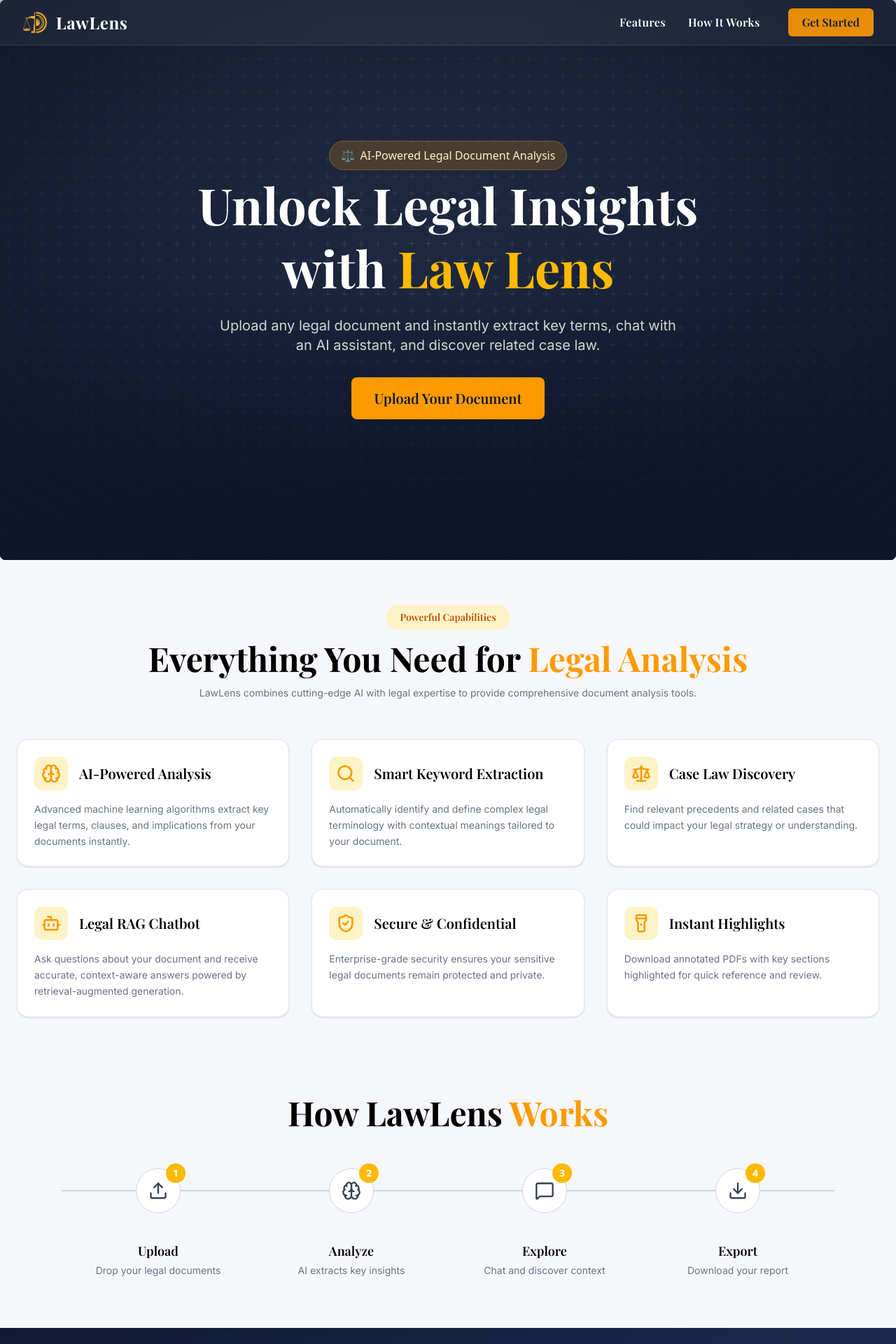
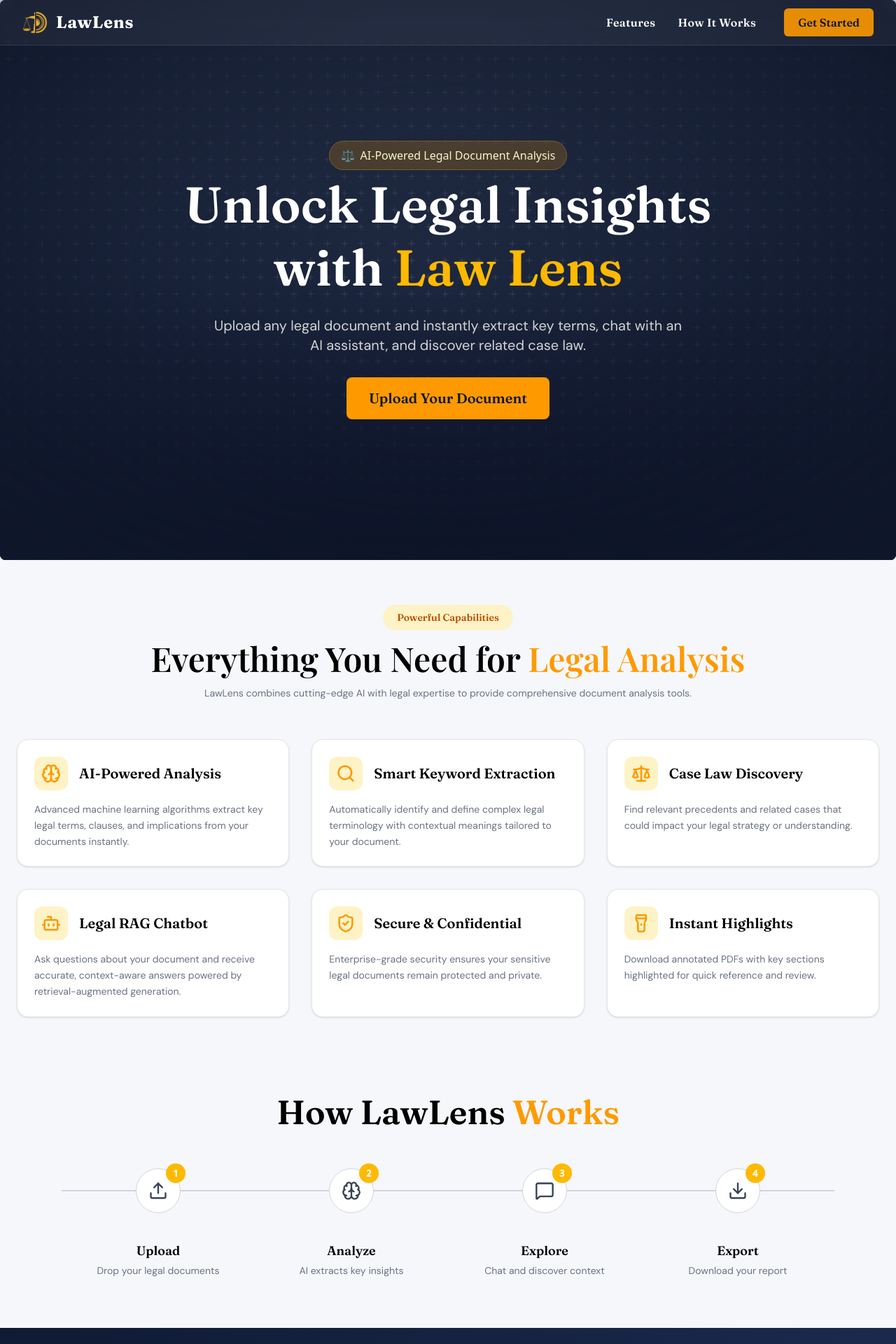
Before and after one commit to Suvanshsehgal/Law-Lens-Frontend, a React (Vite) app in the folder lawlens-frontend/: page / in a window 1280 px wide. Shown: the top 1920 px of the page at 70% size. Built offline with nearby package versions, Linux system fonts and the light colour scheme.

Commit message:
Replace the font style from playfair and inter to Fraunces and DM Sans

```diff
--- a/lawlens-frontend/src/components/ChatSection.jsx
+++ b/lawlens-frontend/src/components/ChatSection.jsx
@@ -91,17 +91,17 @@ function ChatSection({ sessionId }) {
             <Bot className="w-5 h-5 text-amber-500" />
           </div>
           <div>
-            <p className="playfair text-xs tracking-widest text-gray-500">
+            <p className="heading text-xs tracking-widest text-gray-500">
               Assistant
             </p>
-            <h2 className="playfair text-3xl font-semibold font-serif text-gray-900">
+            <h2 className="heading text-3xl font-semibold font-serif text-gray-900">
               AI Legal Advisor
             </h2>
           </div>
         </div>
 
         <span className="flex items-center gap-2 text-sm px-3 py-1 rounded-full bg-green-100 text-green-700">
-          <span className="inter h-2 w-2 bg-green-500 rounded-full"></span>
+          <span className="subtext h-2 w-2 bg-green-500 rounded-full"></span>
           Ready
         </span>
       </div>
@@ -114,14 +114,14 @@ function ChatSection({ sessionId }) {
         {/* Intro */}
         {messages.length === 0 && (
           <>
-            <div className="inter bg-[#FBF7F2] rounded-xl p-4 text-xs text-gray-700">
+            <div className="subtext bg-[#FBF7F2] rounded-xl p-4 text-xs text-gray-700">
               I've analyzed your document. Ask me anything about clauses, terms,
               or obligations. I can help you understand complex legal language.
             </div>
 
             {/* Starter Questions Box */}
             <div className="bg-white border border-gray-200 rounded p-4">
-              <p className="inter text-sm font-medium text-gray-700 mb-3">
+              <p className="subtext text-sm font-medium text-gray-700 mb-3">
                 Try asking:
               </p>
 
--- a/lawlens-frontend/src/components/Features.jsx
+++ b/lawlens-frontend/src/components/Features.jsx
@@ -42,19 +42,19 @@ function Features() {
 
           {/* Badge */}
           <div className="w-full flex justify-center mb-4">
-            <span className="px-5 py-2 bg-amber-100 text-amber-700 rounded-full text-sm font-medium playfair">
+            <span className="px-5 py-2 bg-amber-100 text-amber-700 rounded-full text-sm font-medium heading">
               Powerful Capabilities
             </span>
           </div>
 
           {/* Heading */}
-          <h2 className="text-4xl md:text-5xl font-bold text-center playfair">
+          <h2 className="text-4xl md:text-5xl font text-center playfair">
             Everything You Need for{" "}
             <span className="text-amber-500">Legal Analysis</span>
           </h2>
 
           {/* Subtitle */}
-          <p className="inter text-center text-gray-500 mt-4 max-w-3xl mx-auto text-sm">
+          <p className="subtext text-center text-gray-500 mt-4 max-w-3xl mx-auto text-sm">
             LawLens combines cutting-edge AI with legal expertise to provide
             comprehensive document analysis tools.
           </p>
@@ -75,13 +75,13 @@ function Features() {
                       <Icon size={28} strokeWidth={2.2} />
                     </div>
 
-                    <h3 className="text-xl font-semibold playfair">
+                    <h3 className="text-xl font-semibold heading">
                       {item.title}
                     </h3>
                   </div>
 
                   {/* Description */}
-                  <p className="inter text-gray-500 leading-relaxed text-sm">
+                  <p className="subtext text-gray-500 leading-relaxed text-sm">
                     {item.desc}
                   </p>
                 </div>
--- a/lawlens-frontend/src/components/Footer.jsx
+++ b/lawlens-frontend/src/components/Footer.jsx
@@ -12,13 +12,13 @@ function Footer() {
             <img src={logo} alt="LawLens Logo" className="w-full h-full object-contain" />
           </div>
 
-          <span className="text-white text-lg font-bold">
+          <span className="heading text-white text-lg font-bold">
             Law<span className="text-amber-400">Lens</span>
           </span>
         </div>
 
         {/* Center - Copyright */}
-        <p className="text-gray-300 text-sm text-center">
+        <p className="subtext text-gray-300 text-sm text-center">
           © 2026 LawLens. All rights reserved.
         </p>
 
--- a/lawlens-frontend/src/components/HeroSection.jsx
+++ b/lawlens-frontend/src/components/HeroSection.jsx
@@ -24,13 +24,13 @@ function HeroSection({ onUploadClick }) {
       </div>
 
       {/* Heading */}
-      <h1 className="relative z-30 md:text-7xl text-5xl font-bold text-white text-center max-w-4xl leading-tight playfair">
+      <h1 className="relative z-30 md:text-7xl text-5xl  text-white text-center max-w-4xl leading-tight heading">
         Unlock Legal Insights <br />
         with <span className="text-amber-400">Law Lens</span>
       </h1>
 
       {/* Description */}
-      <p className="relative z-30 mt-6 inter text-center text-neutral-300 max-w-2xl text-xl">
+      <p className="relative z-30 mt-6 subtext text-center text-neutral-300 max-w-2xl text-xl">
         Upload any legal document and instantly extract key terms, chat with an AI
         assistant, and discover related case law.
       </p>
@@ -39,7 +39,7 @@ function HeroSection({ onUploadClick }) {
       <div className="relative z-30 mt-8">
         <button
           onClick={onUploadClick}
-          className="playfair inline-flex items-center px-8 py-4 rounded-lg bg-amber-500 hover:bg-amber-400 text-slate-900 font-semibold text-xl transition-all duration-300 hover:scale-105"
+          className=" heading inline-flex items-center px-8 py-4 rounded-lg bg-amber-500 hover:bg-amber-400 text-slate-900 font-semibold text-xl transition-all duration-300 hover:scale-105"
         >
           Upload Your Document
         </button>
--- a/lawlens-frontend/src/components/KeywordsSection.jsx
+++ b/lawlens-frontend/src/components/KeywordsSection.jsx
@@ -32,13 +32,13 @@ export default function KeywordsSection({ meanings }) {
         </div>
 
         <div>
-          <p className="playfair text-xs tracking-widest text-gray-500 mb-1">
+          <p className="heading text-xs tracking-widest text-gray-500 mb-1">
             EXTRACTED
           </p>
-          <h2 className="playfair text-3xl font-semibold text-gray-900 font-serif">
+          <h2 className="heading text-3xl font-semibold text-gray-900 font-serif">
             Key Legal Terms
           </h2>
-          <p className="inter text-sm text-gray-500 mt-1">
+          <p className="subtext text-sm text-gray-500 mt-1">
             {entries.length} key terms identified in your document
           </p>
         </div>
@@ -62,7 +62,7 @@ export default function KeywordsSection({ meanings }) {
                   onClick={() => setOpenIndex(isOpen ? null : index)}
                   className="w-full flex items-center justify-between px-5 py-4"
                 >
-                  <span className="playfair font-medium text-gray-900">
+                  <span className="heading font-medium text-gray-900">
                     {capitalizeWords(keyword)}
                   </span>
 
--- a/lawlens-frontend/src/components/Navbar.jsx
+++ b/lawlens-frontend/src/components/Navbar.jsx
@@ -24,10 +24,10 @@ function Navbar() {
               alt="LawLens Logo"
               className="w-9 h-9 object-contain"
             />
-            <span className="text-2xl playfair font-bold tracking-wide">
+            <span className="text-2xl heading font-bold tracking-wide">
               Law
             </span>
-            <span className=" text-2xl playfair font-bold tracking-wide -translate-x-3 text9-amber">
+            <span className=" text-2xl heading font-bold tracking-wide -translate-x-3 text9-amber">
               Lens
             </span>
 
@@ -40,13 +40,13 @@ function Navbar() {
             <div className="flex items-center space-x-8">
               <a
                 href="#features"
-                className=" playfair text-base tracking-wide hover:text-amber-400 transition-colors"
+                className=" heading text-base tracking-wide hover:text-amber-400 transition-colors"
               >
                 Features
               </a>
               <a
                 href="#how-it-works"
-                className="playfair text-base tracking-wide hover:text-amber-400 transition-colors"
+                className="heading text-base tracking-wide hover:text-amber-400 transition-colors"
               >
                 How It Works
               </a>
@@ -54,7 +54,7 @@ function Navbar() {
 
             <button
               className="
-                playfair text-base
+                heading text-base
                 px-5 py-2 rounded-md
                 bg-amber-500/90 text-slate-900 font-semibold
                 transition-all duration-300 ease-out
@@ -96,7 +96,7 @@ function Navbar() {
 
             <a
               href="#features"
-              className="block font-playfair text-base tracking-wide hover:text-amber-400"
+              className="block font-heading text-base tracking-wide hover:text-amber-400"
               onClick={() => setOpen(false)}
             >
               Features
@@ -104,7 +104,7 @@ function Navbar() {
 
             <a
               href="#how-it-works"
-              className="block font-playfair text-base tracking-wide hover:text-amber-400"
+              className="block font-heading text-base tracking-wide hover:text-amber-400"
               onClick={() => setOpen(false)}
             >
               How It Works
@@ -113,7 +113,7 @@ function Navbar() {
             <button
               className="
                 w-full
-                font-playfair text-base
+                font-heading text-base
                 px-5 py-2 rounded-md
                 bg-amber-500/90 text-slate-900 font-semibold
                 transition-all duration-300
--- a/lawlens-frontend/src/components/Working.jsx
+++ b/lawlens-frontend/src/components/Working.jsx
@@ -33,7 +33,7 @@ function Working() {
                 <div className="max-w-6xl mx-auto px-6">
 
                     {/* Heading */}
-                    <h2 className="text-4xl md:text-5xl font-bold text-center mb-14 playfair">
+                    <h2 className="text-4xl md:text-5xl  text-center mb-14 heading">
                         How LawLens <span className="text-amber-500">Works</span>
                     </h2>
 
@@ -65,8 +65,8 @@ function Working() {
                     <div className="grid grid-cols-4 text-center">
                         {steps.map(step => (
                             <div key={step.id}>
-                                <h3 className="text-lg font-semibold playfair">{step.title}</h3>
-                                <p className="text-gray-500 text-sm inter mt-1">{step.desc}</p>
+                                <h3 className="text-lg font-semibold heading">{step.title}</h3>
+                                <p className="text-gray-500 text-sm subtext mt-1">{step.desc}</p>
                             </div>
                         ))}
                     </div>
```
Also changed, not shown: lawlens-frontend/src/components/DownloadPDF.jsx (+9 -9 lines).
